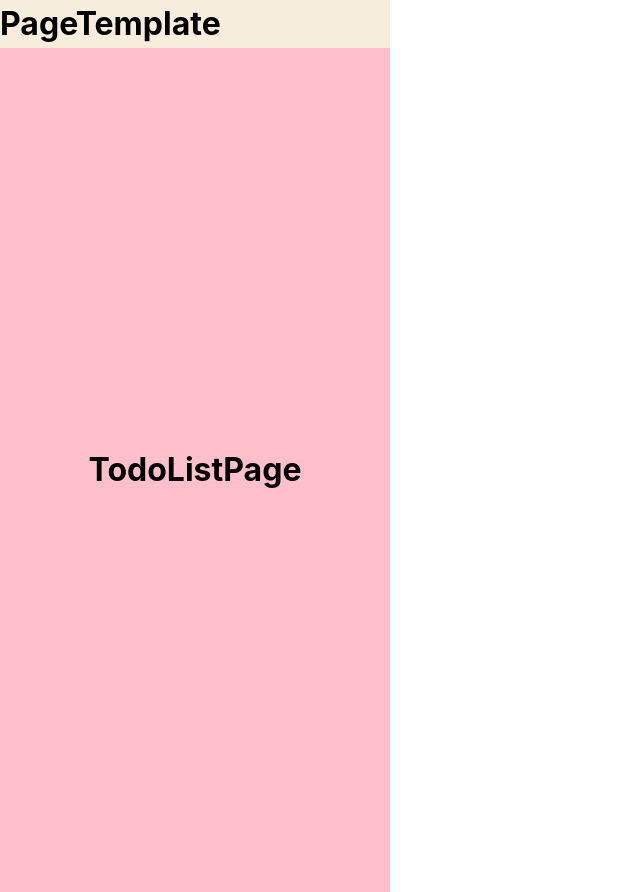
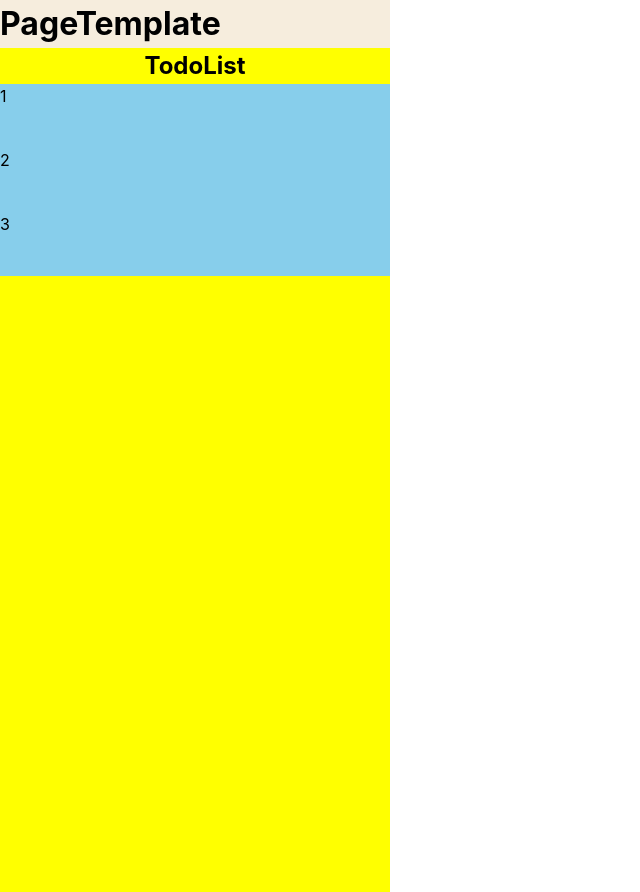
Before and after one commit to devBuzz142/numanku-fe, a React (Create React App) app: page / in a window 1280 px wide. Shown: the whole page, without its empty margins (0-640 px from the left). Built offline with nearby package versions, Linux system fonts and the light colour scheme.

Commit message:
feat: TodoList & TodoItem

```diff
--- /dev/null
+++ b/src/components/TodoItem/TodoItem.jsx
@@ -0,0 +1,7 @@
+import * as S from "./TodoItem.style";
+
+const TodoItem = ({ children }) => {
+  return <S.TodoItemContainer>{children}</S.TodoItemContainer>;
+};
+
+export default TodoItem;
--- /dev/null
+++ b/src/components/TodoItem/TodoItem.style.jsx
@@ -0,0 +1,10 @@
+import styled from "@emotion/styled";
+
+export const TodoItemContainer = styled.div`
+  width: 100%;
+  height: 64px;
+
+  padding: 4 16px;
+
+  background-color: skyblue;
+`;
--- /dev/null
+++ b/src/components/TodoList/TodoList.jsx
@@ -0,0 +1,12 @@
+import * as S from "./TodoList.style";
+
+const TodoList = ({ children }) => {
+  return (
+    <S.TodoListContainer>
+      <h2>TodoList</h2>
+      {children}
+    </S.TodoListContainer>
+  );
+};
+
+export default TodoList;
--- /dev/null
+++ b/src/components/TodoList/TodoList.style.jsx
@@ -0,0 +1,13 @@
+import styled from "@emotion/styled";
+
+export const TodoListContainer = styled.div`
+  width: 100%;
+  height: 100%;
+
+  display: flex;
+  flex-direction: column;
+  /* justify-content: center; */
+  align-items: center;
+
+  background-color: yellow;
+`;
--- a/src/pages/TodoListPage/TodoListPage.jsx
+++ b/src/pages/TodoListPage/TodoListPage.jsx
@@ -1,9 +1,16 @@
 import * as S from "./TodoListPage.style";
+
+import TodoList from "../../components/TodoList/TodoList";
+import TodoItem from "../../components/TodoItem/TodoItem";
 
 const TodoListPage = () => {
   return (
     <S.TodoListPageContainer>
-      <h1>TodoListPage</h1>
+      <TodoList>
+        <TodoItem>1</TodoItem>
+        <TodoItem>2</TodoItem>
+        <TodoItem>3</TodoItem>
+      </TodoList>
     </S.TodoListPageContainer>
   );
 };
```
